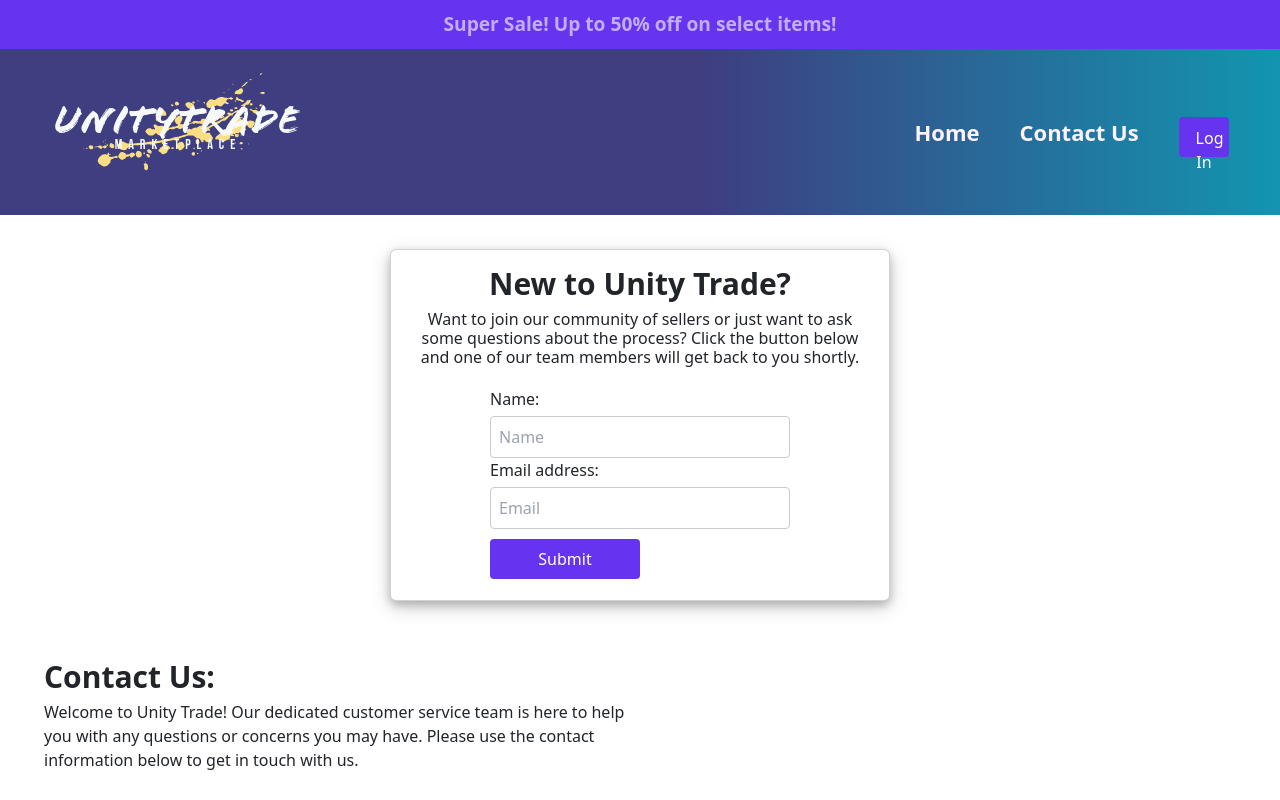
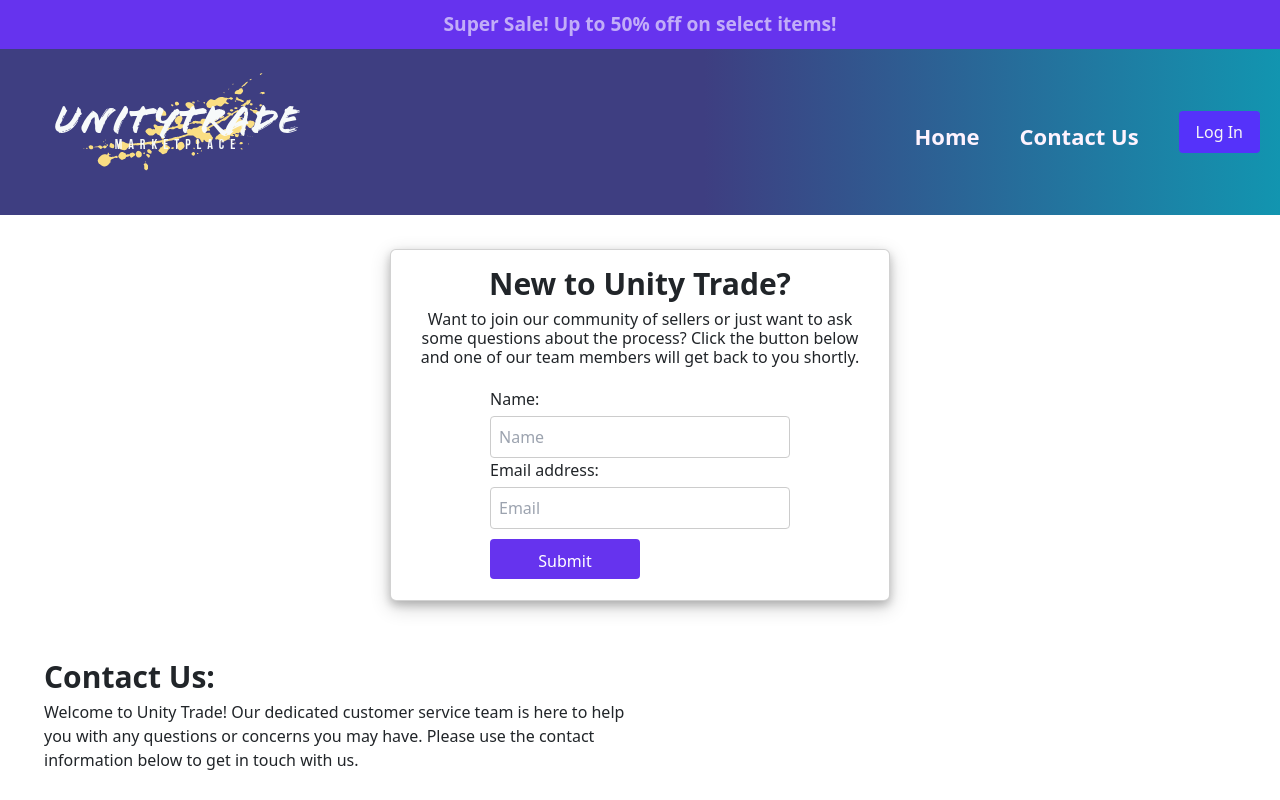
Before and after one commit to uvee35/unitytrade-website, a React (Vite) app: page /contact in a window 1280 px wide. Shown: the top 800 px of the page. Built offline with nearby package versions, Linux system fonts and the light colour scheme.

Commit message:
fixed log in button

```diff
--- a/src/Components/ContactForm/contactForm.css
+++ b/src/Components/ContactForm/contactForm.css
@@ -43,7 +43,7 @@
     border-radius: 4px;
   }
 
-  button {
+  .contact-button {
     margin-top: 10px !important;
     width: 50%;
     height: 40px;
--- a/src/Components/ContactForm/contactForm.jsx
+++ b/src/Components/ContactForm/contactForm.jsx
@@ -53,7 +53,7 @@
         value={email}
         onChange={(e) => setEmail(e.target.value)}
       />
-      <button type="submit">Submit</button>
+      <button type="submit" className="contact-button">Submit</button>
     </form>
     </div>
     </div>
```
